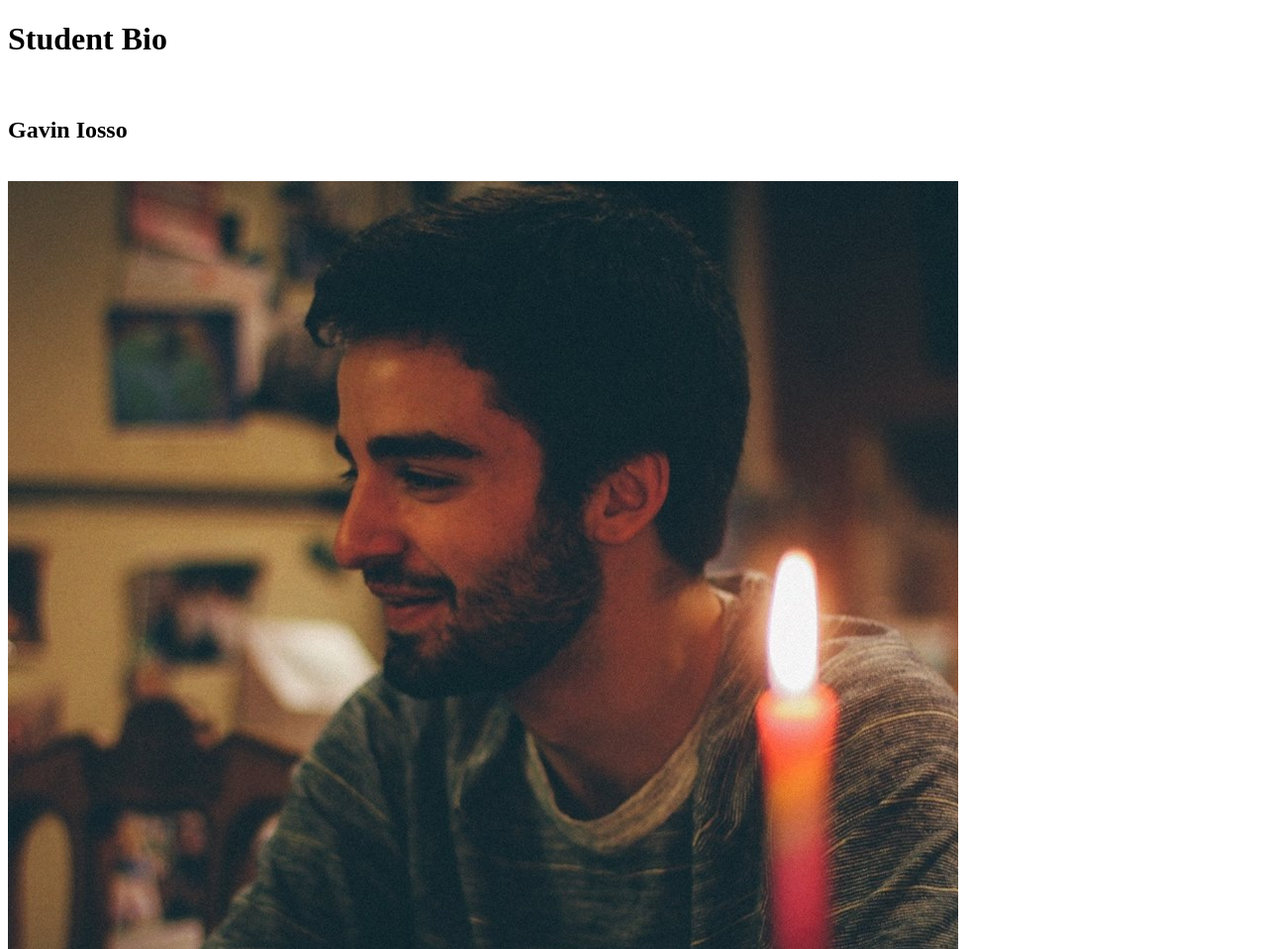
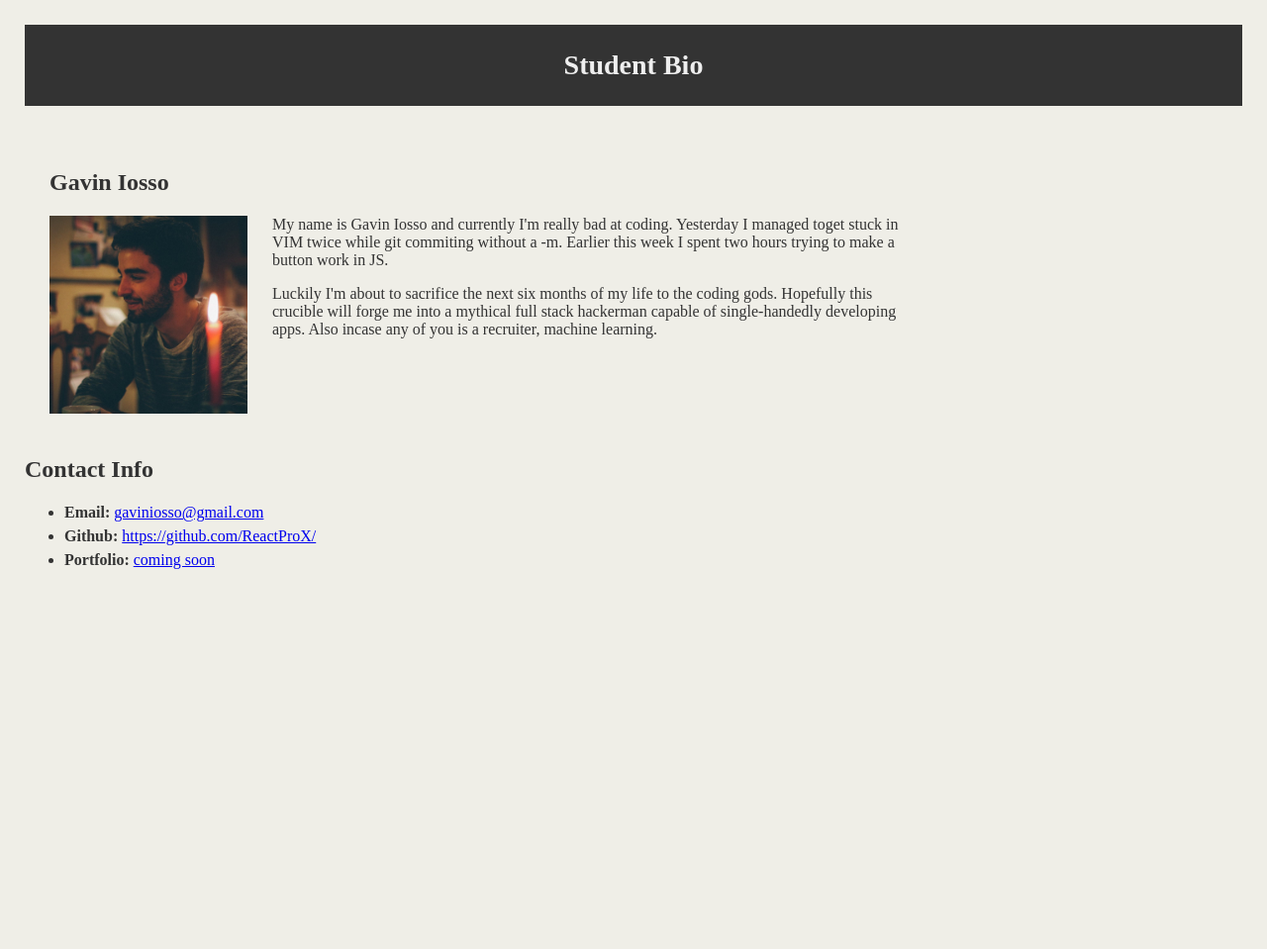
Before and after one commit to ReactProX/bio, a plain HTML site: page index.html in a window 1280 px wide. Shown: the top 959 px of the page at 99% size. After the commit the page ends 800 px from the top, so only its background shows below. Drawn offline with Linux system fonts and the light colour scheme.

Commit message:
dont forget to add messages to your commits kids

```diff
--- a/index.html
+++ b/index.html
@@ -1,25 +1,39 @@
 <!DOCTYPE html>
-<html lang="en_us">
-    <head>
-        <meta charset="UTF_8">
-        <title>Student Bio</title>
-    </head>
-    <Body>
-        <H1>Student Bio</H1>
-        <br>
-        <H2>Gavin Iosso</H2>
-        <br>
-        <img src="profile.jpg" alt="Gavin">
-        <br>
+<html lang="en-us">
 
-        <p>Lorem ipsum dolor sit amet, consectetur adipiscing elit. Donec et interdum elit, eu posuere erat. Pellentesque ullamcorper purus at arcu consectetur, sit amet auctor est tempor. Quisque varius rhoncus leo, vel auctor odio suscipit vitae. Phasellus sed maximus ex. Aliquam commodo, urna eget fermentum pretium, metus nunc varius neque, ac cursus lectus est commodo metus. Etiam porta tincidunt est, eu tristique turpis dignissim et. Sed ullamcorper sagittis dui rutrum egestas. Aenean libero lorem, porta nec orci eget, ornare malesuada ligula. Cras sit amet faucibus libero. Orci varius natoque penatibus et magnis dis parturient montes, nascetur ridiculus mus. Sed non felis at dui molestie venenatis commodo porta nisl. Duis vitae justo in leo tincidunt fringilla. Suspendisse dictum vestibulum mattis.</p>
-        <br>
+<head>
+  <meta charset="UTF-8">
+  <link rel="stylesheet" type="text/css" href="style.css">
+  <title>CSS Stylesheets with Relative Paths but also machine learning</title>
+</head>
 
-        <h2>Contact Info</h2>
-            <ul>
-                <li><strong>Email:</strong><a href="mailto:gaviniosso@gmail.com">gaviniosso@gmail.com</a></li>
-                <li><strong>Github:</strong><a href="https://github.com/ReactProX/bio">ReactProX</a></li>
-                <li><strong>Portfolio:</strong><a href="">coming soon</a></li>
-            </ul>
-    </Body>
+<body>
+  <header>
+    <h1>Student Bio</h1>
+  </header>
+
+  <div class="container">
+
+    <section id="main-bio">
+
+      <h2>Gavin Iosso</h2>
+
+      <img id="bio-img" src="profile.jpg" alt="Gavin Iosso">
+
+      <p>My name is Gavin Iosso and currently I'm really bad at coding. Yesterday I managed toget stuck in VIM twice while git commiting without a -m. Earlier this week I spent two hours trying to make a button work in JS.</a></p>
+      <p>Luckily I'm about to sacrifice the next six months of my life to the coding gods. Hopefully this crucible will forge me into a mythical full stack hackerman capable of single-handedly developing apps. Also incase any of you is a recruiter, machine learning.</p>
+    </section>
+
+    <section id="contact-info">
+      <h2>Contact Info</h2>
+      <ul>
+        <li><strong>Email:</strong> <a href="mailto:gaviniosso@gmail.com">gaviniosso@gmail.com</a></li>
+        <li><strong>Github:</strong> <a href="https://github.com/ReactProX/">https://github.com/ReactProX/</a></li>
+        <li><strong>Portfolio:</strong> <a href="#">coming soon</a></li>
+      </ul>
+    </section>
+  </div>
+
+</body>
+
 </html>
--- /dev/null
+++ b/style.css
@@ -0,0 +1,9 @@
+body {color: #333333; font: Georgia,"Times New Roman",Times,serif; background-color: #efeee7; margin: 25px; padding: 0;}
+header {background-color: #333333}
+h1 {color: #eee; font-size: 28px; padding: 25px; text-align: center}
+h2 {font-size: 24px}
+#container {margin: 0 auto; widows: 1024px;}
+#main-bio{float: left; width: 70%; margin: 25px}
+#bio-img {float: left; width: 200px; margin-right: 25px}
+#contact-info {width: 30%; float: left; line-height: 24px}
+#link {color: #d21034}
```
